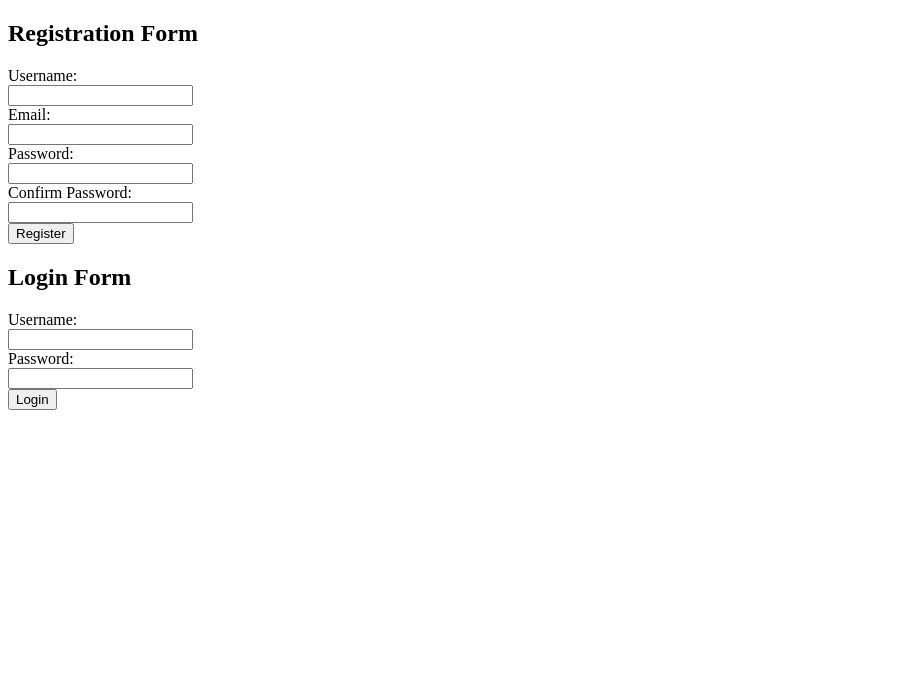
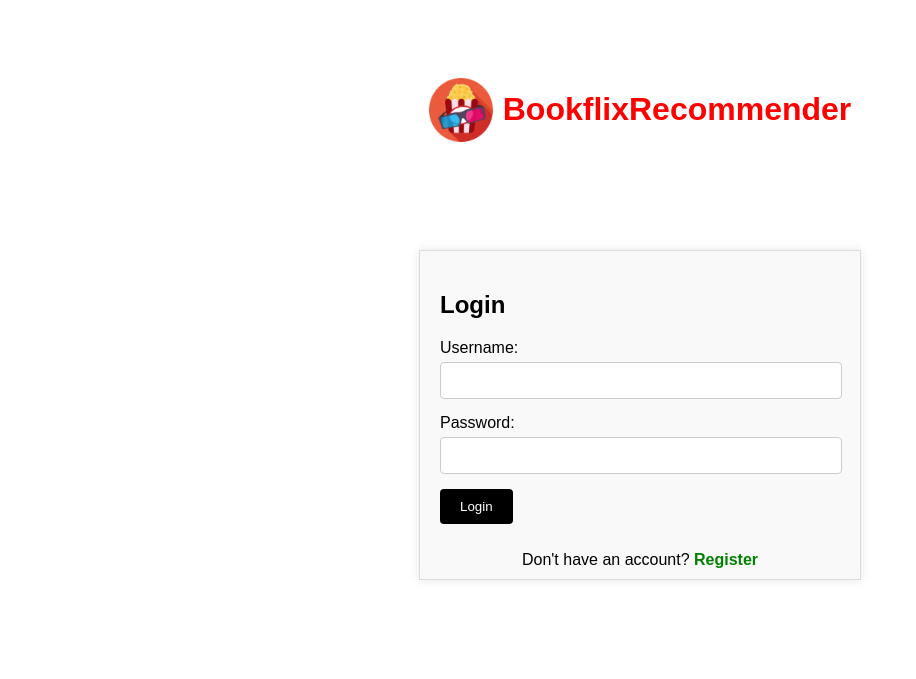
Before and after one commit to zlye-genii/project, a Django app: page /user/login/ in a window 1280 px wide. Shown: the top 679 px of the page, without its empty margins (0-916 px from the left). Run offline with Django 5.2, Linux system fonts and the light colour scheme.

Commit message:
improve login page

```diff
--- /dev/null
+++ b/static/css/login.css
@@ -0,0 +1,88 @@
+.login-container {
+    max-width: 400px;
+    margin: 100px auto;
+    padding: 20px;
+    background-color: #f9f9f9;
+    border: 1px solid #ddd;
+    box-shadow: 0px 0px 10px rgba(0,0,0,0.1);
+}
+
+.login-form {
+    display: flex;
+    flex-direction: column;
+}
+
+.form-group {
+    margin-bottom: 15px;
+}
+
+.form-group label {
+    display: block;
+    margin-bottom: 5px;
+}
+
+.form-group input {
+    width: calc(100% - 20px);
+    padding: 10px;
+    border: 1px solid #ccc;
+    border-radius: 4px;
+}
+
+.login-button {
+    padding: 10px 20px;
+    background-color: black;
+    color: white;
+    border: none;
+    border-radius: 4px;
+    cursor: pointer;
+}
+
+.logo {
+    display: flex;
+    justify-content: center;
+    align-items: center;
+}
+
+.login-button:hover {
+    background-color: #333;
+}
+
+.logo-and-title {
+    text-align: center;
+    margin-bottom: 20px; /*Adjust as needed*/
+}
+
+.logo-and-title {
+    display: flex;
+    justify-content: center;
+    align-items: center;
+}
+
+.logo-and-title h1 {
+    display: inline-block;
+    vertical-align: middle;
+    margin-left: 10px;
+    color: red; /*If you want the text in red*/
+}
+
+.login-container {
+    /*Existing styles*/
+    position: relative;
+    padding-bottom: 40px; /*Make space for the registration prompt*/
+}
+
+.registration-prompt {
+    position: absolute;
+    bottom: 10px; /*Adjust as needed*/
+    width: calc(100% - 40px);
+    text-align: center;
+}
+
+.registration-prompt p {
+    margin: 0;
+}
+
+.registration-prompt a {
+    color: green; /*Style the link color as desired*/
+    font-weight: bold;
+}
--- /dev/null
+++ b/user/templates/login2.html
@@ -0,0 +1,41 @@
+{% load static %}
+<!DOCTYPE html>
+<html lang="en">
+
+<head>
+    <meta charset="UTF-8">
+    <meta name="viewport" content="width=device-width, initial-scale=1.0">
+    <link rel="stylesheet" href="{% static 'css/global.css' %}">
+    <link rel="stylesheet" href="{% static 'css/login.css' %}">
+    <title>Login - BookflixRecommender</title>
+</head>
+
+<body>
+    <div class="content">
+        <div class="logo-and-title">
+            <div class="logo">
+                <img src="{% static 'logo/logo.png' %}" alt="Лотип сайта" style="max-width: 64px; max-height: 64px;">
+                <h1>BookflixRecommender</h1>
+            </div>
+        </div>
+        <div class="login-container">
+            <h2>Login</h2>
+            <form class="login-form" action="/login/" method="post">
+                <div class="form-group">
+                    <label for="username">Username:</label>
+                    <input type="text" id="username" name="username" required>
+                </div>
+                <div class="form-group">
+                    <label for="password">Password:</label>
+                    <input type="password" id="password" name="password" required>
+                </div>
+                <div class="form-group">
+                    <button type="submit" class="login-button">Login</button>
+                </div>
+            </form>
+            <div class="registration-prompt">
+                <p>Don't have an account? <a href="/user/register/">Register</a></p>
+            </div>
+        </div>
+    </div>
+</body>
--- a/user/views.py
+++ b/user/views.py
@@ -9,7 +9,7 @@ from api.views.user import _get_user_watched
 def login(request):
     if request.user.is_authenticated:
         return redirect('account')
-    return render(request, 'login.html')
+    return render(request, 'login2.html')
 
 @login_required
 def account(request):
```
Also changed, not shown: static/templates/header.html (added, +12 -0 lines), static/templates/sidebar.html (added, +38 -0 lines), user/templates/prochit.html (+2 -50 lines).
